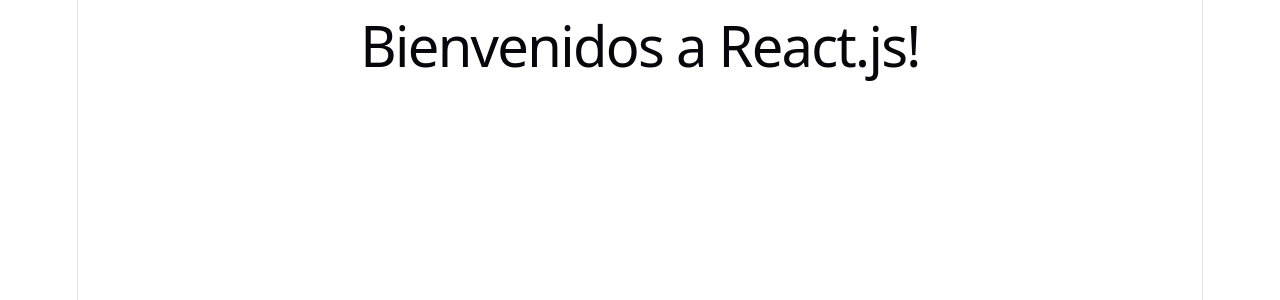
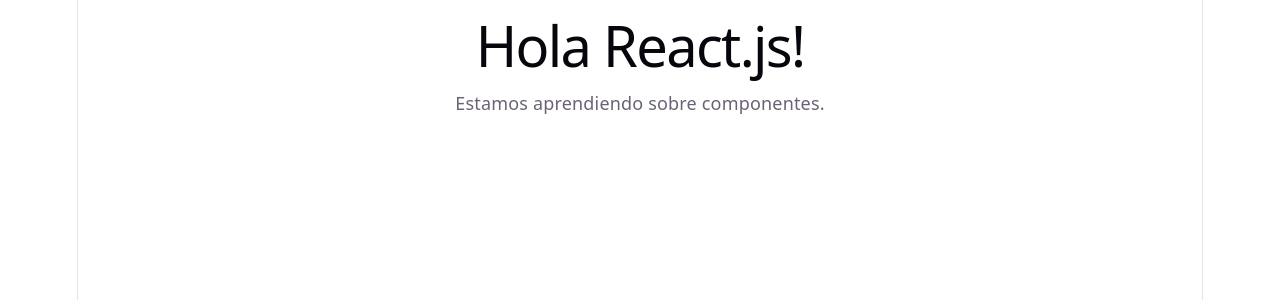
Before and after one commit to victorvzn/bootcamp-frontend-python-g30-jv, a React (Vite) app in the folder semana09/dia01-01-react-introduccion/: page / in a window 1280 px wide. Shown: the top 300 px of the page. Built offline with nearby package versions, Linux system fonts and the light colour scheme.

Commit message:
semana9, dia01, 01, react introduccion

```diff
--- a/semana09/dia01-01-react-introduccion/src/App.jsx
+++ b/semana09/dia01-01-react-introduccion/src/App.jsx
@@ -1,10 +1,24 @@
+// ESM (ECMAScript Modules)
+// Es una forma moderna de importar archivos, exportar archivos, compartir códifo entre archivos
+// Gracias a esto podemos dividir el proyecto en partes pequeñas y organzadas.
+
+import frutas from './modules.js' // Estamos trayendo la constante frutas desde otro archivo
+
+console.log(frutas) // (3) ['manzanas', 'plátanos', 'peras']
+
+import { curso as MiCurso, PI } from './modules.js'
+
+console.log(MiCurso) // {name: 'Algoritmos', nota: 20}
+console.log(PI)
+
+
 // 01 - Componente base usando function
 
-function Welcome() {
-  return <h1>Bienvenidos a React.js!</h1>
-}
+// function App() {
+//   return <h1>Bienvenidos a React.js!</h1>
+// }
 
-export default Welcome
+// export default App
 
 // Qué es un componente?
 // * Es una función, devuelve JSX, todo componente en su nombre empieza con mayúscula.
@@ -17,16 +31,38 @@ export default Welcome
 
 // Reglas básicas de un componente
 // * UN solo elemento padre
+// * Es recomendable que la función tenga el mismo nombre del archivo. Ej. App.jsx -> App
 
-// ESM (ECMAScript Modules)
-// Es una forma moderna de importar archivos, exportar archivos, compartir códifo entre archivos
-// Gracias a esto podemos dividir el proyecto en partes pequeñas y organzadas.
+// 02 - Componente base usando arrow functions
 
-import frutas from './modules.js' // Estamos trayendo la constante frutas desde otro archivo
+// const App = () => {
+//   return <h1>Bienvenidos a React.js!</h1>
+// }
 
-console.log(frutas) // (3) ['manzanas', 'plátanos', 'peras']
+// export default App
 
-import { curso as MiCurso, PI } from './modules.js'
+// 03 - Componente usando múltiples líneas
 
-console.log(MiCurso) // {name: 'Algoritmos', nota: 20}
-console.log(PI)
+// const App = () => {
+//   return (
+//     <section>
+//       <h1>Hola React.js!</h1>
+//       <p>Estamos aprendiendo sobre componentes.</p>
+//     </section>
+//   )
+// }
+
+// export default App
+
+// 03.1 - Componente usando Fragments (<></>)
+
+const App = () => {
+  return (
+    <>
+      <h1>Hola React.js!</h1>
+      <p>Estamos aprendiendo sobre componentes.</p>
+    </>
+  )
+}
+
+export default App
```
